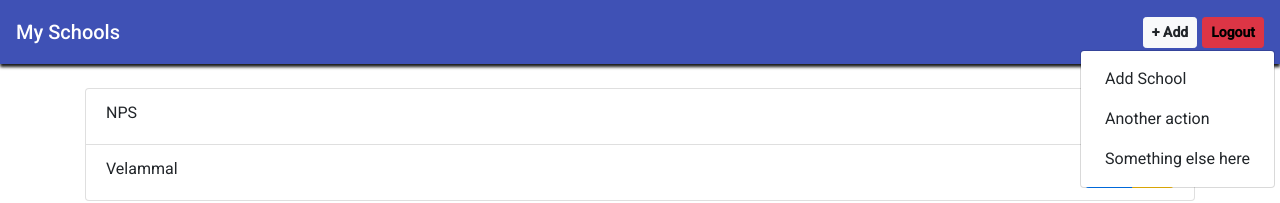
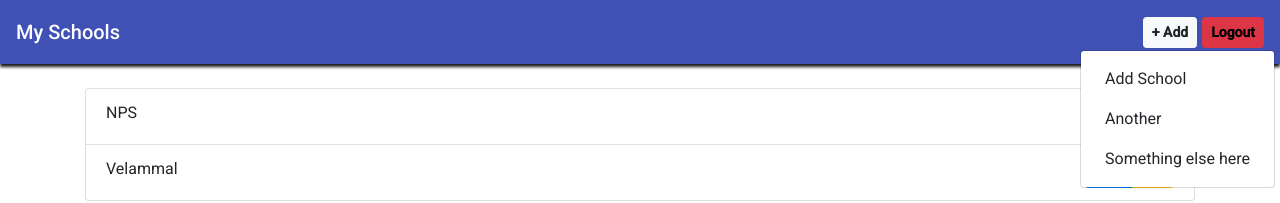
Before and after one commit to victorJefferson/schoolapp, an Angular app: page / in a window 1280 px wide. Both pictures are taken after a click on the element "+ Add". Shown: the top 203 px of the page. Built offline with nearby package versions, Linux system fonts and the light colour scheme.

Commit message:
New Branch

```diff
--- a/src/app/header/header.component.html
+++ b/src/app/header/header.component.html
@@ -6,7 +6,7 @@
     </div>
     <div class="dropdown-menu pull-right" aria-labelledby="dropdownMenuLink">
       <a class="dropdown-item" routerLink="addSchool">Add School</a>
-      <a class="dropdown-item" href="#">Another action</a>
+      <a class="dropdown-item" href="#">Another</a>
       <a class="dropdown-item" href="#">Something else here</a>
     </div>
   <a class="btn btn-sm btn-danger"><strong>Logout</strong></a>
```
